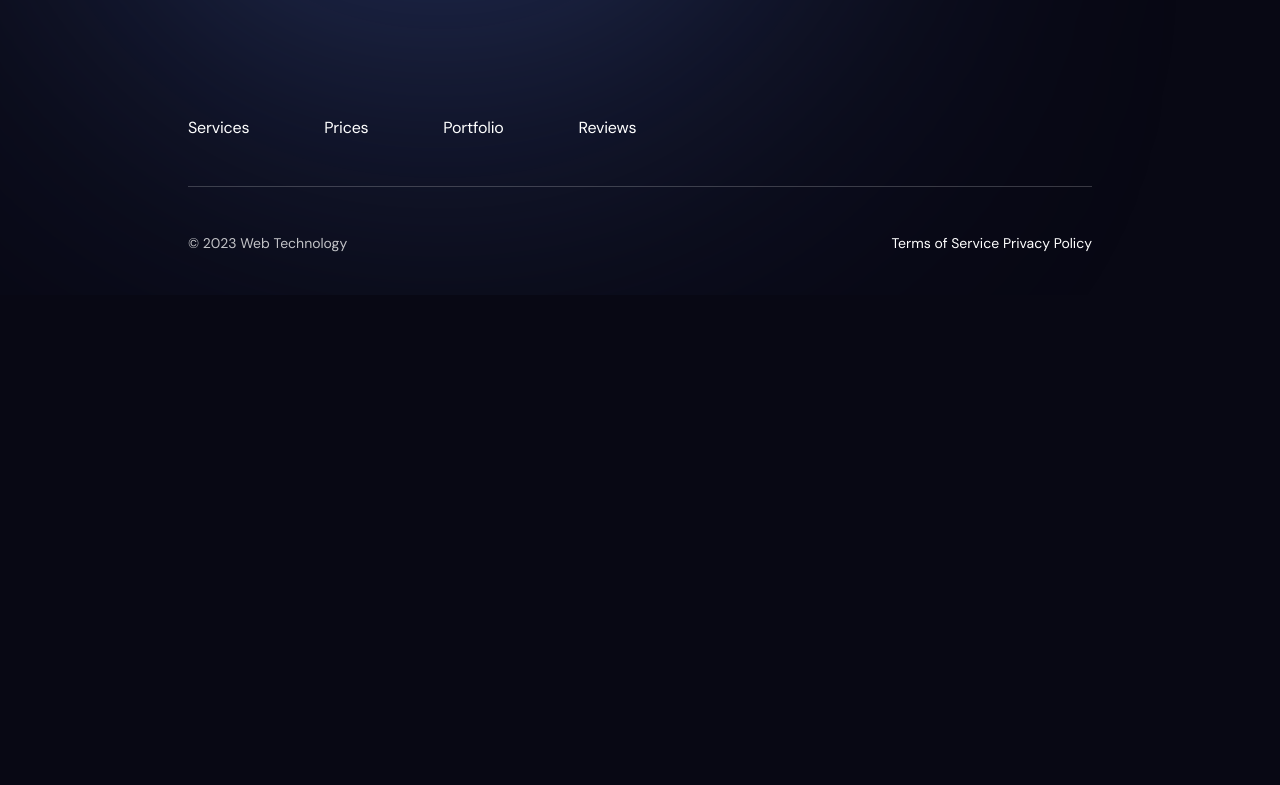
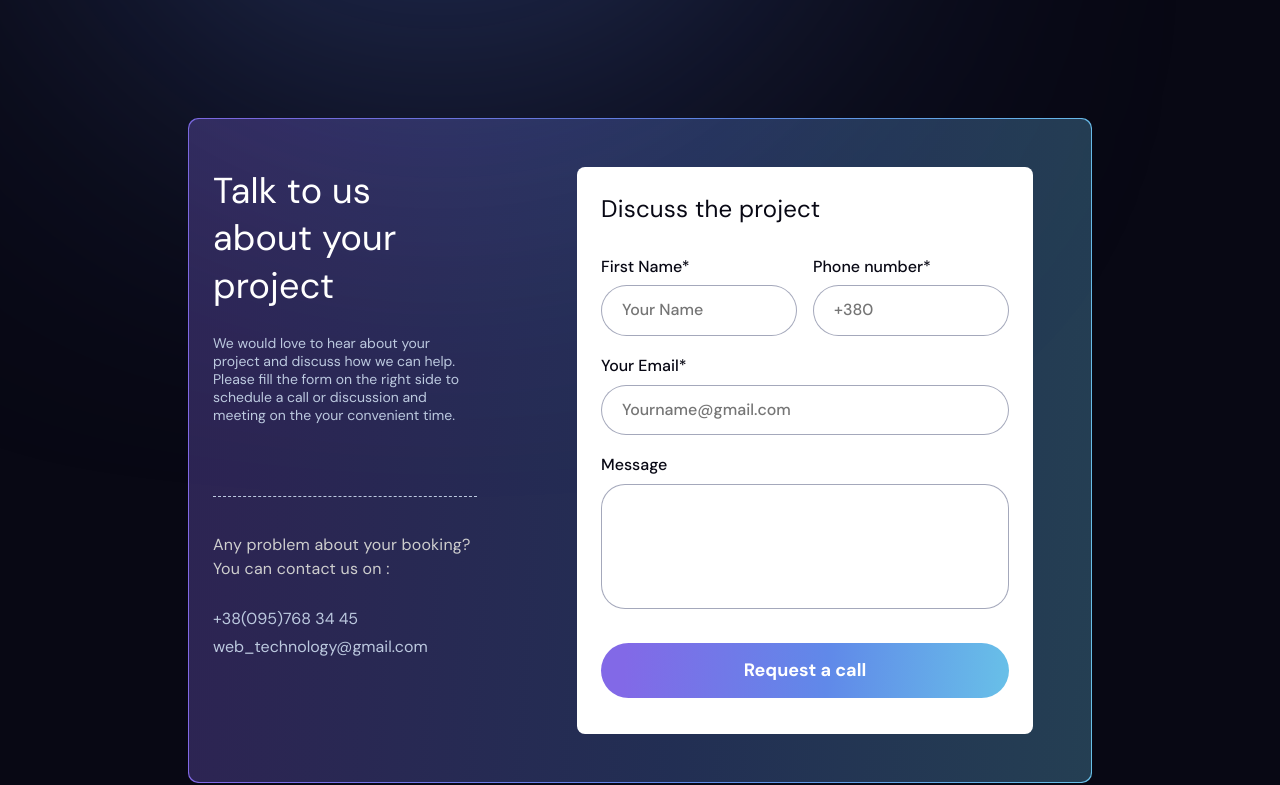
Before and after one commit to SerhiiOnyshchenko/web-technology, a React (Create React App) app: page / in a window 1280 px wide. Shown: the part 2917-3702 px from the top of the page. Before the commit the page ends 3212 px from the top, so only its background shows below. Built offline with nearby package versions, Linux system fonts and the light colour scheme.

Commit message:
form and form section

```diff
--- a/src/components/App.jsx
+++ b/src/components/App.jsx
@@ -1,4 +1,5 @@
 import Footer from './Footer/Footer';
+import FormSection from './FormSection/FormSection';
 import Header from './Header/Header';
 import Hero from './Hero/Hero';
 import OurServices from './OurServices/OurServices';
@@ -15,6 +16,7 @@ export const App = () => {
       <Prices />
       {/* <Portfolio /> */}
       {/* <Reviews /> */}
+      <FormSection />
       <Footer />
     </>
   );
--- /dev/null
+++ b/src/components/Form/Form.jsx
@@ -0,0 +1,59 @@
+import s from './index.module.css';
+
+export default function Form() {
+  const submit = e => {
+    e.preventDefault();
+    console.log(e.target.message.value);
+  };
+  return (
+    <form className={s.Form} onSubmit={submit}>
+      <h3 className={s.Title}>Discuss the project</h3>
+      <div className={s.BoxName}>
+        <label className={s.Label} htmlFor="name">
+          First Name*
+        </label>
+        <input
+          className={s.Input}
+          type="text"
+          name="name"
+          id="name"
+          placeholder="Your Name"
+        />
+      </div>
+      <div className={s.BoxPhone}>
+        <label className={s.Label} htmlFor="phone">
+          Phone number*
+        </label>
+        <input
+          className={s.Input}
+          type="phone"
+          name="phone"
+          id="phone"
+          placeholder="+380"
+        />
+      </div>
+      <label className={s.Label} htmlFor="email">
+        Your Email*
+      </label>
+      <input
+        className={s.Input}
+        type="email"
+        name="email"
+        id="email"
+        placeholder="Yourname@gmail.com"
+      />
+      <label className={s.Label} htmlFor="Message">
+        Message
+      </label>
+      <textarea
+        className={s.Textarea}
+        placeholder=" "
+        name="message"
+        id="Message"
+      />
+      <button className={s.Submit} type="submit">
+        Request a call
+      </button>
+    </form>
+  );
+}
--- /dev/null
+++ b/src/components/Form/index.module.css
@@ -0,0 +1,132 @@
+.Form {
+	padding: 22px 14px 34px;
+	background: var(--white);
+	color: var(--bg);
+	border-radius: 8px;
+	display: flex;
+	flex-direction: column;
+}
+.Title {
+	font-size: 20px;
+	line-height: 1.8;
+	letter-spacing: 0.2px;
+	margin-bottom: 12px;
+}
+.BoxName {
+	width: 100%;
+	margin-right: 0;
+}
+.BoxPhone {
+	width: 100%;
+}
+.Label {
+	display: block;
+	font-weight: 500;
+	font-size: 16px;
+	line-height: 1.31;
+	margin-bottom: 8px;
+}
+.Input {
+	position: relative;
+	padding: 13px 20px;
+	width: 100%;
+	margin-bottom: 40px;
+	font-weight: 500;
+	font-size: 16px;
+	line-height: 1.38;
+	transition: var(--transition);
+	background: linear-gradient(white, white) padding-box, linear-gradient(var(--grey), var(--grey)) border-box;
+	border-radius: 28px;
+	border: 1px solid transparent;
+}
+.Input:not(:placeholder-shown),
+.Input:hover,
+.Input:focus {
+	background: linear-gradient(white, white) padding-box, var(--gradient) border-box;
+}
+input:-webkit-autofill,
+input:-webkit-autofill:hover,
+input:-webkit-autofill:focus,
+input:-webkit-autofill:active {
+	border: 1px solid var(--grey);
+	-webkit-background-clip: text;
+	-webkit-text-fill-color: var(--bg);
+}
+
+.Textarea {
+	padding: 13px 20px;
+	width: 100%;
+	height: 125px;
+	background: linear-gradient(white, white) padding-box, linear-gradient(var(--grey), var(--grey)) border-box;
+	border: 1px solid transparent;
+	border-radius: 24px;
+	margin-bottom: 34px;
+	resize: none;
+	transition: var(--transition);
+}
+.Textarea:not(:placeholder-shown),
+.Textarea:hover,
+.Textarea:focus {
+	background: linear-gradient(white, white) padding-box, var(--gradient) border-box;
+}
+
+.Submit {
+	display: block;
+	width: 240px;
+	padding: 13px;
+	background: var(--gradient);
+	border-radius: 24px;
+	font-weight: 700;
+	font-size: 18px;
+	line-height: 1.33;
+	color: var(--white);
+	margin: 0 auto;
+}
+@media screen and (min-width: 1024px) {
+	.Form {
+		width: 456px;
+		padding: 24px 24px 36px;
+		flex-direction: row;
+		flex-wrap: wrap;
+	}
+	.Title {
+		font-size: 24px;
+		line-height: 1.5;
+		margin-bottom: 30px;
+	}
+	.BoxName {
+		width: 196px;
+		margin-right: 16px;
+	}
+	.BoxPhone {
+		width: 196px;
+	}
+	.Input {
+		margin-bottom: 20px;
+	}
+	.Submit {
+		padding: 16px;
+		border-radius: 34px;
+		width: 100%;
+	}
+}
+@media screen and (min-width: 1440px) {
+	.Form {
+		width: 487px;
+		padding: 30px;
+	}
+	.Title {
+		font-size: 28px;
+		line-height: 1.29;
+	}
+	.BoxName {
+		width: 206px;
+		margin-right: 15px;
+	}
+	.BoxPhone {
+		width: 206px;
+	}
+	.Textarea {
+		margin-bottom: 48px;
+	}
+}
--- /dev/null
+++ b/src/components/FormSection/FormSection.jsx
@@ -0,0 +1,35 @@
+import Container from 'components/Container/Container';
+import Form from 'components/Form/Form';
+import s from './index.module.css';
+
+export default function FormSection() {
+  return (
+    <section className={s.FormSection}>
+      <Container>
+        <div className={s.Wrapper}>
+          <div className={s.WrapperText}>
+            <h2 className={s.Title}>Talk to us about your project</h2>
+            <p className={s.Text}>
+              We would love to hear about your project and discuss how we can
+              help. Please fill the form on the right side to schedule a call or
+              discussion and meeting on the your convenient time.
+            </p>
+            <div className={s.Line}></div>
+            <p className={s.Grey}>
+              Any problem about your booking?
+              <br />
+              You can contact us on :
+            </p>
+            <a className={s.Contacts} href="tel:+3809">
+              +38(095)768 34 45
+            </a>
+            <a className={s.Contacts} href="mailto:web_technology@gmail.com">
+              web_technology@gmail.com
+            </a>
+          </div>
+          <Form />
+        </div>
+      </Container>
+    </section>
+  );
+}
--- /dev/null
+++ b/src/components/FormSection/index.module.css
@@ -0,0 +1,131 @@
+.FormSection {
+	margin-bottom: 84px;
+}
+.Wrapper {
+	position: relative;
+	display: flex;
+	flex-direction: column;
+	gap: 65px;
+	width: 375px;
+	padding: 34px 16px 68px;
+	background: linear-gradient(
+		94deg,
+		rgba(130, 105, 231, 0.3) 5.99%,
+		rgba(96, 137, 233, 0.3) 55.44%,
+		rgba(104, 192, 232, 0.3) 100%
+	);
+	background-clip: padding-box;
+	color: var(--white);
+	border: 1px solid transparent;
+	margin: 0 -16px;
+	border-radius: 10px;
+}
+.Wrapper::after {
+	content: "";
+	position: absolute;
+	top: 0;
+	right: 0;
+	bottom: 0;
+	left: 0;
+	z-index: -2;
+	border-radius: inherit;
+	background: var(--bg);
+}
+.Wrapper:before {
+	content: "";
+	position: absolute;
+	top: 0;
+	right: 0;
+	bottom: 0;
+	left: 0;
+	z-index: -3;
+	margin: -1px;
+	border-radius: inherit;
+	background: var(--gradient);
+}
+.WrapperText {
+	width: 267px;
+}
+.Title {
+	font-size: 30px;
+	line-height: 1.3;
+	letter-spacing: 0.2px;
+	margin-bottom: 24px;
+}
+.Text {
+	font-size: 14px;
+	line-height: 1.29;
+	color: var(--text);
+}
+.Line {
+	width: 264px;
+	height: 1px;
+	border-bottom: 1px dashed #bcc9df;
+	margin: 24px 0;
+}
+.Grey {
+	font-size: 16px;
+	line-height: 1.5;
+	color: var(--text-input);
+	letter-spacing: 0.2px;
+	margin-bottom: 12px;
+}
+.Contacts {
+	display: block;
+	font-size: 16px;
+	line-height: 1.7;
+	color: var(--text);
+}
+
+@media screen and (min-width: 1024px) {
+	.FormSection {
+		margin-bottom: 120px;
+	}
+	.Wrapper {
+		width: 100%;
+		flex-direction: row;
+		gap: 97px;
+		padding: 48px 24px;
+		margin: 0;
+		justify-content: flex-start;
+	}
+	.Title {
+		font-size: 36px;
+		line-height: 1.33;
+	}
+	.Line {
+		margin: 72px 0 36px;
+	}
+	.Grey {
+		margin-bottom: 24px;
+	}
+}
+@media screen and (min-width: 1440px) {
+	.FormSection {
+		margin-bottom: 150px;
+	}
+	.Wrapper {
+		gap: none;
+		padding: 70px 54px;
+		justify-content: space-between;
+	}
+	.WrapperText {
+		width: 393px;
+	}
+	.Title {
+		font-size: 48px;
+		line-height: 1.25;
+	}
+	.Line {
+		width: 250px;
+		margin: 36px 0;
+	}
+	.Text {
+		font-size: 18px;
+		line-height: 1.7;
+	}
+	.Grey {
+		font-size: 20px;
+		line-height: 1.2;
+	}
+}
```
